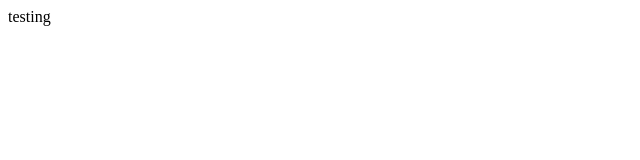
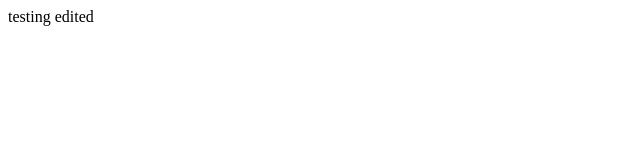
Before and after one commit to MaazAhmadd/Testing, a plain HTML site: page index.html in a window 1280 px wide. Shown: the full height of the page, 0-640 px from the left. Drawn offline with Linux system fonts and the light colour scheme.

Commit message:
Update index.html

```diff
--- a/index.html
+++ b/index.html
@@ -1,5 +1,5 @@
 <html>
     <body>
-        <p>testing</p>
+        <p>testing edited</p>
     </body>
 </html>
```
